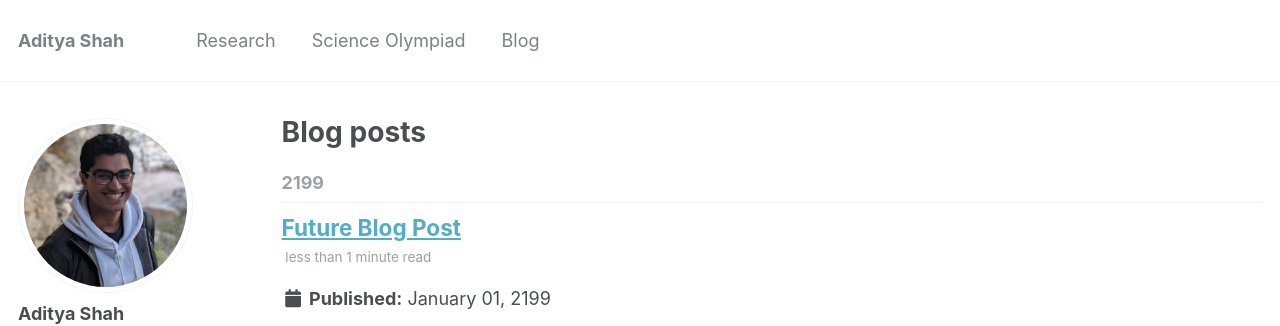
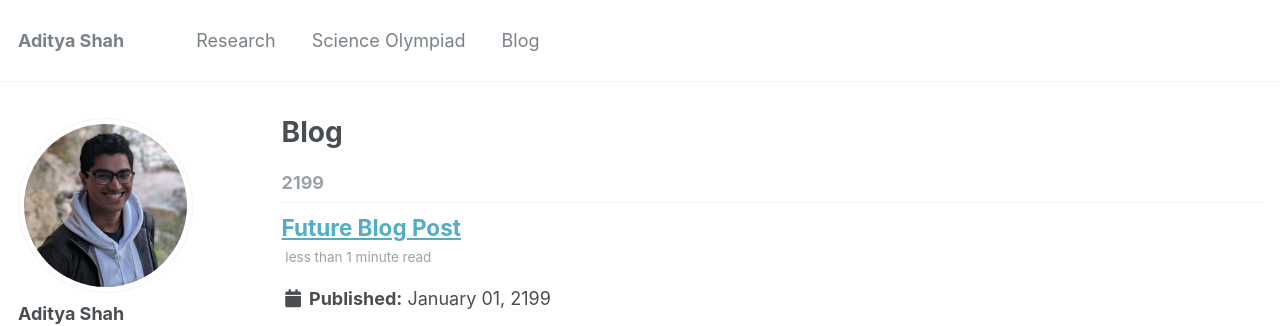
Before and after one commit to Adi1008/adi1008.github.io, a Jekyll site: the page built from _pages/blog.html, in a window 1280 px wide and 900 px high. Shown: the top 326 px of the window. Built offline with Jekyll 4.4.1, drawn with Linux system fonts in a browser that asks for light colours.

Commit message:
more blog tinkering

```diff
--- a/_pages/year-archive.html
+++ b/_pages/blog.html
@@ -1,7 +1,7 @@
 ---
 layout: archive
-permalink: /year-archive/
-title: "Blog posts"
+permalink: /blog/
+title: "Blog"
 author_profile: true
 redirect_from:
   - /wordpress/blog-posts/
```
